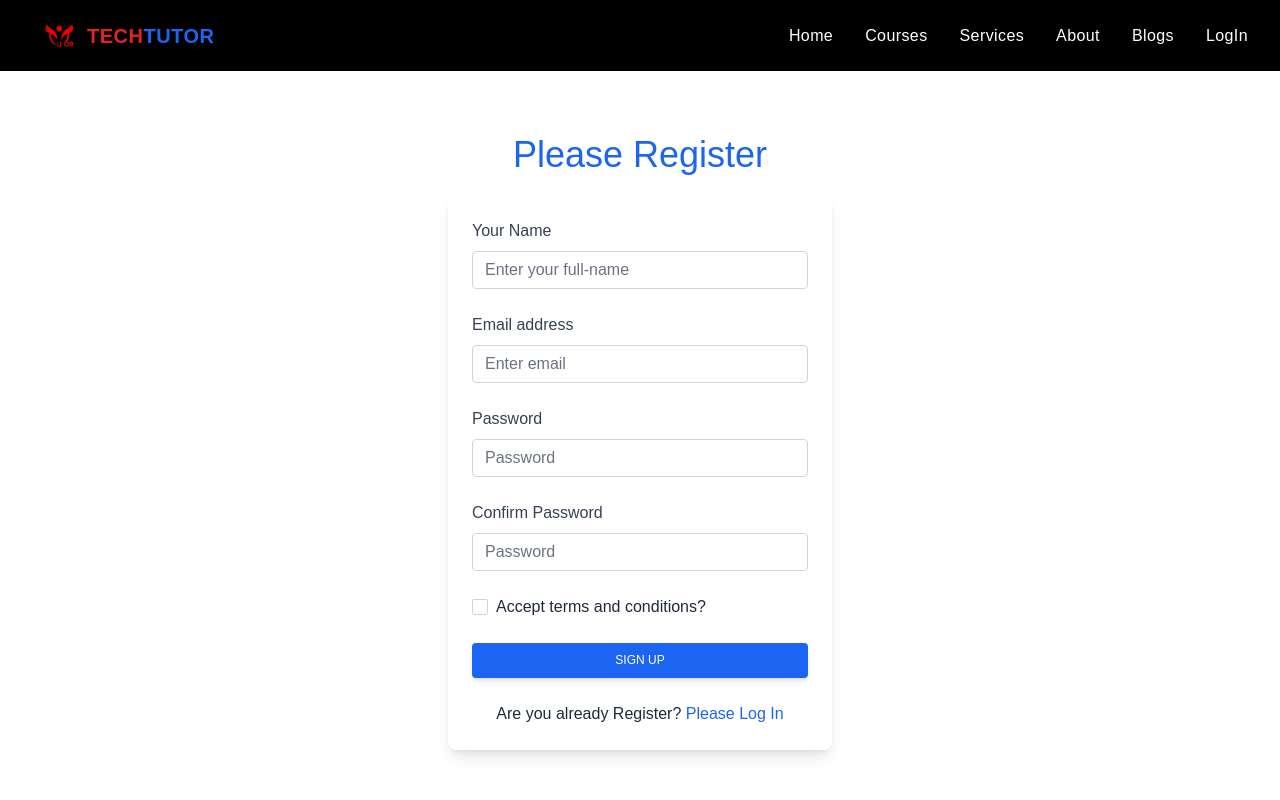
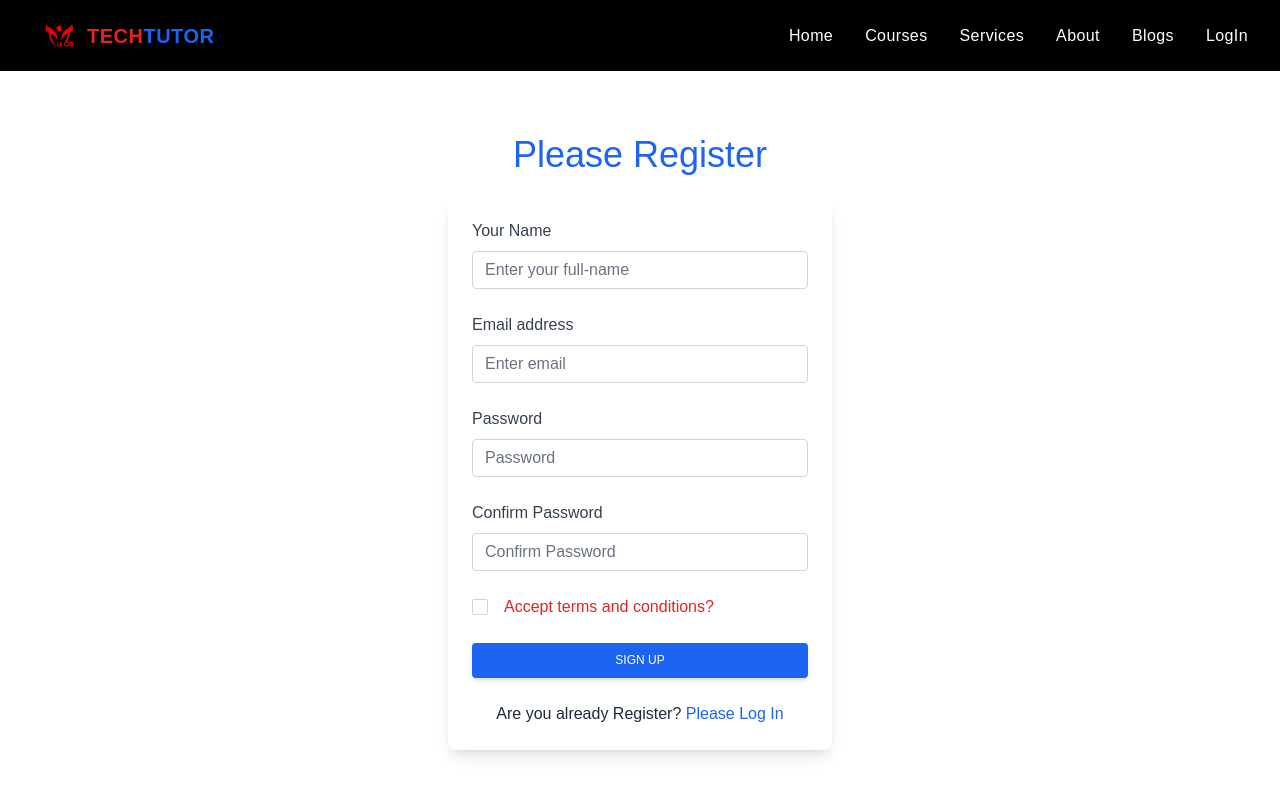
Before and after one commit to Md-RonyAhmed/tech-tutor-react-firebase, a React (Create React App) app: page /signup in a window 1280 px wide. Shown: the top 800 px of the page. Built offline with nearby package versions, Linux system fonts and the light colour scheme; no server answers; what tw-elements would draw is missing.

Commit message:
Signup and tostify updated

```diff
--- a/package.json
+++ b/package.json
@@ -15,6 +15,7 @@
     "react-firebase-hooks": "^5.0.3",
     "react-router-dom": "^6.3.0",
     "react-scripts": "5.0.1",
+    "react-toastify": "^8.2.0",
     "tw-elements": "^1.0.0-alpha12",
     "web-vitals": "^2.1.4"
   },
--- a/src/Pages/Authentication/SignUp/SignUp.js
+++ b/src/Pages/Authentication/SignUp/SignUp.js
@@ -1,23 +1,57 @@
-import React from 'react';
-import { Link } from 'react-router-dom';
+import React, { useState } from 'react';
+import { useCreateUserWithEmailAndPassword, useUpdateProfile } from 'react-firebase-hooks/auth';
+import { Link, useNavigate } from 'react-router-dom';
+import auth from '../../../firebase.init';
+import Loading from '../../Shared/Loading/Loading';
 
 const SignUp = () => {
+  const [agree, setAgree] = useState(false);
+  const [createUserWithEmailAndPassword, user, loading, error] =
+    useCreateUserWithEmailAndPassword(auth, { sendEmailVerification: true });
+  const [updateProfile, updating, updateError] = useUpdateProfile(auth);
+
+  const navigate = useNavigate();
+
+  // const navigateLogin = () => {
+  //   navigate("/login");
+  // };
+
+  if (loading || updating) {
+    return <Loading></Loading>;
+  }
+
+  if (!user) {
+    console.log("user", user);
+  }
+
+  const handleRegister = async (event) => {
+    event.preventDefault();
+    const name = event.target.name.value;
+    const email = event.target.email.value;
+    const password = event.target.password.value;
+
+    await createUserWithEmailAndPassword(email, password);
+    await updateProfile({ displayName: name });
+    console.log("Updated profile");
+    navigate("/");
+  };
    return (
      <div className="my-16">
        <h1 className="text-blue-600 text-center text-4xl my-5">
          Please Register
        </h1>
        <div className="block p-6 rounded-lg shadow-lg bg-white max-w-sm mx-auto">
-         <form>
+         <form onSubmit={handleRegister}>
            <div className="form-group mb-6">
              <label
-               for="exampleName"
+               htmlFor="exampleName"
                className="form-label inline-block mb-2 text-gray-700"
              >
                Your Name
              </label>
              <input
                type="text"
+               name='name'
                className="form-control
         block
         w-full
@@ -40,13 +74,14 @@ const SignUp = () => {
            </div>
            <div className="form-group mb-6">
              <label
-               for="exampleInputEmail2"
+               htmlFor="exampleInputEmail2"
                className="form-label inline-block mb-2 text-gray-700"
              >
                Email address
              </label>
              <input
                type="email"
+               name='email'
                className="form-control
         block
         w-full
@@ -69,13 +104,14 @@ const SignUp = () => {
            </div>
            <div className="form-group mb-6">
              <label
-               for="exampleInputPassword2"
+               htmlFor="exampleInputPassword2"
                className="form-label inline-block mb-2 text-gray-700"
              >
                Password
              </label>
              <input
                type="password"
+               name='password'
                className="form-control block
         w-full
         px-3
@@ -96,13 +132,14 @@ const SignUp = () => {
            </div>
            <div className="form-group mb-6">
              <label
-               for="exampleInputPassword3"
+               htmlFor="exampleInputPassword3"
                className="form-label inline-block mb-2 text-gray-700"
              >
                Confirm Password
              </label>
              <input
                type="password"
+               name='cpassword'
                className="form-control block
         w-full
         px-3
@@ -118,26 +155,29 @@ const SignUp = () => {
         m-0
         focus:text-gray-700 focus:bg-white focus:border-blue-600 focus:outline-none"
                id="exampleInputPassword3"
-               placeholder="Password"
+               placeholder="Confirm Password"
              />
            </div>
            <div className="flex justify-between items-center mb-6">
              <div className="form-group form-check">
                <input
+                 onClick={() => setAgree(!agree)}
                  type="checkbox"
                  className="form-check-input appearance-none h-4 w-4 border border-gray-300 rounded-sm bg-white checked:bg-blue-600 checked:border-blue-600 focus:outline-none transition duration-200 mt-1 align-top bg-no-repeat bg-center bg-contain float-left mr-2 cursor-pointer"
                  id="exampleCheck2"
                />
                <label
-                 className="form-check-label inline-block text-gray-800"
-                 for="exampleCheck2"
+                 className={`pl-2 ${agree ? "" : "text-red-600"}`}
+                 htmlFor="exampleCheck2"
                >
                  Accept terms and conditions?
                </label>
              </div>
            </div>
-           <button
+           <input
+             disabled={!agree}
              type="submit"
+             value="Sign Up"
              className="
       w-full
       px-6
@@ -156,9 +196,8 @@ const SignUp = () => {
       transition
       duration-150
       ease-in-out"
-           >
-             Sign Up
-           </button>
+           />
+
            <p className="text-gray-800 mt-6 text-center">
              Are you already Register?{" "}
              <Link
```
Also changed, not shown: 1 other file (tests, documents, lock files or other folders).
